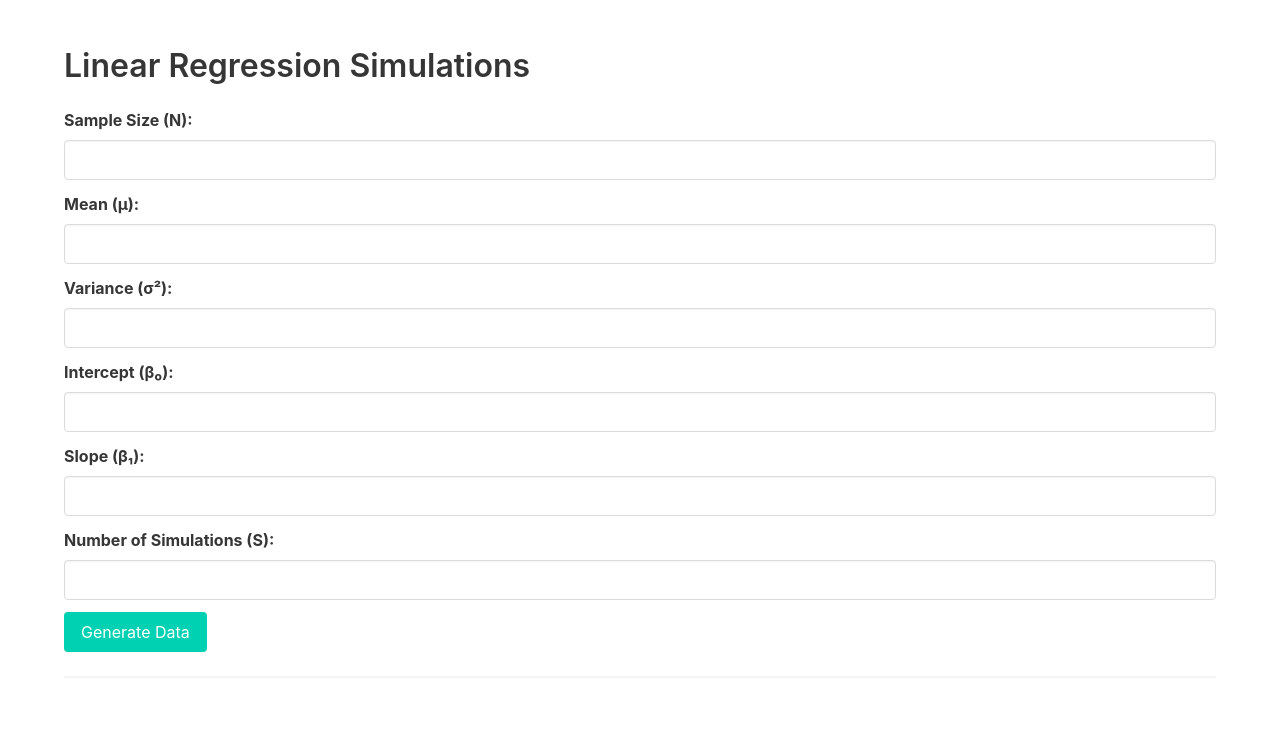
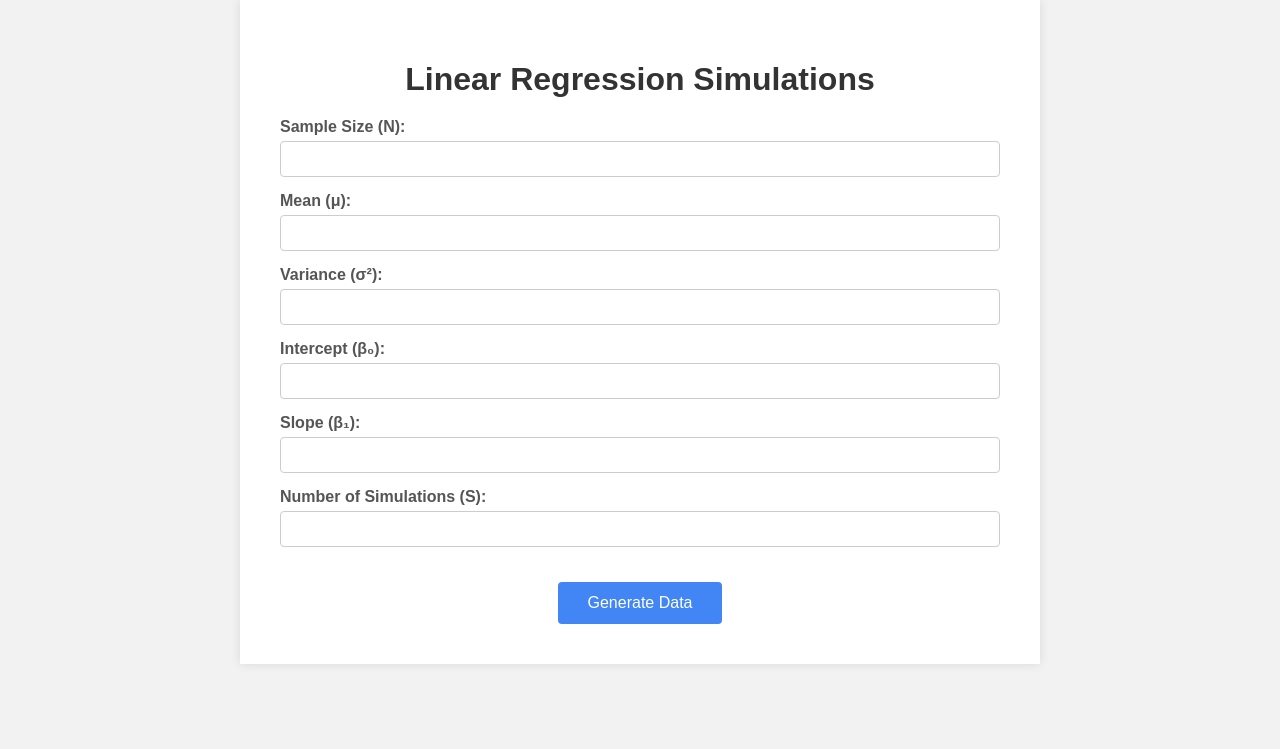
Before and after one commit to ame0101/alfonsoa-assignment-7, a Flask app: page / in a window 1280 px wide. Shown: the top 749 px of the page. Run offline with Flask 3, Linux system fonts and the light colour scheme.

Commit message:
Update index.html

```diff
--- a/templates/index.html
+++ b/templates/index.html
@@ -2,115 +2,176 @@
 <html lang="en">
 <head>
     <meta charset="UTF-8">
-    <meta name="viewport" content="width=device-width, initial-scale=1.0">
-    <title>Linear Regression Simulations</title>
-    <link rel="stylesheet" href="https://cdn.jsdelivr.net/npm/bulma@0.9.3/css/bulma.min.css">
+    <title>Linear Regression Hypothesis Testing and Confidence Intervals</title>
+    <style>
+        body {
+            font-family: Arial, sans-serif;
+            background-color: #f2f2f2;
+            margin: 0;
+            padding: 0;
+        }
+        .container {
+            width: 800px;
+            max-width: 95%;
+            margin: 0 auto;
+            text-align: center;
+            background-color: #fff;
+            padding: 40px;
+            box-sizing: border-box;
+            box-shadow: 0 0 10px rgba(0, 0, 0, 0.1);
+        }
+        h1, h2, h3 {
+            color: #333;
+            margin-bottom: 20px;
+        }
+        form {
+            margin-top: 20px;
+        }
+        .form-group {
+            margin: 15px 0;
+            text-align: left;
+        }
+        label {
+            display: block;
+            font-weight: bold;
+            margin-bottom: 5px;
+            color: #555;
+        }
+        input[type="number"],
+        select {
+            width: 100%;
+            padding: 8px;
+            font-size: 16px;
+            box-sizing: border-box;
+            border: 1px solid #ccc;
+            border-radius: 4px;
+        }
+        button {
+            margin-top: 20px;
+            padding: 12px 30px;
+            font-size: 16px;
+            background-color: #4285F4;
+            color: #fff;
+            border: none;
+            border-radius: 4px;
+            cursor: pointer;
+        }
+        button:hover {
+            background-color: #3071E8;
+        }
+        hr {
+            margin: 40px 0;
+            border: none;
+            height: 1px;
+            background-color: #ddd;
+        }
+        .result-section {
+            margin-top: 40px;
+        }
+        img {
+            max-width: 100%;
+            height: auto;
+            margin-top: 20px;
+            border: 1px solid #ddd;
+        }
+        p {
+            color: #333;
+            font-size: 16px;
+            margin: 10px 0;
+        }
+        .footer {
+            margin-top: 60px;
+            color: #888;
+            font-size: 14px;
+        }
+    </style>
 </head>
 <body>
-    <section class="section">
     <div class="container">
-            <h1 class="title">Linear Regression Simulations</h1>
-            <form action="/" method="POST">
-                <div class="field">
-                    <label class="label" for="N">Sample Size (N):</label>
-                    <div class="control">
-                        <input class="input" type="number" id="N" name="N" required>
+        <h1>Linear Regression Simulations</h1>
+
+        <!-- Data Generation Form -->
+        <form method="POST" action="/generate">
+            <div class="form-group">
+                <label for="N">Sample Size (N):</label>
+                <input type="number" id="N" name="N" required>
             </div>
+
+            <div class="form-group">
+                <label for="mu">Mean (μ):</label>
+                <input type="number" step="any" id="mu" name="mu" required>
             </div>
-                <div class="field">
-                    <label class="label" for="mu">Mean (μ):</label>
-                    <div class="control">
-                        <input class="input" type="number" step="any" id="mu" name="mu" required>
+
+            <div class="form-group">
+                <label for="sigma2">Variance (σ²):</label>
+                <input type="number" step="any" id="sigma2" name="sigma2" required>
             </div>
+
+            <div class="form-group">
+                <label for="beta0">Intercept (β₀):</label>
+                <input type="number" step="any" id="beta0" name="beta0" required>
             </div>
-                <div class="field">
-                    <label class="label" for="sigma2">Variance (σ²):</label>
-                    <div class="control">
-                        <input class="input" type="number" step="any" id="sigma2" name="sigma2" required>
+
+            <div class="form-group">
+                <label for="beta1">Slope (β₁):</label>
+                <input type="number" step="any" id="beta1" name="beta1" required>
             </div>
+
+            <div class="form-group">
+                <label for="S">Number of Simulations (S):</label>
+                <input type="number" id="S" name="S" required>
             </div>
-                <div class="field">
-                    <label class="label" for="beta0">Intercept (β₀):</label>
-                    <div class="control">
-                        <input class="input" type="number" step="any" id="beta0" name="beta0" required>
-                    </div>
-                </div>
-                <div class="field">
-                    <label class="label" for="beta1">Slope (β₁):</label>
-                    <div class="control">
-                        <input class="input" type="number" step="any" id="beta1" name="beta1" required>
-                    </div>
-                </div>
-                <div class="field">
-                    <label class="label" for="S">Number of Simulations (S):</label>
-                    <div class="control">
-                        <input class="input" type="number" id="S" name="S" required>
-                    </div>
-                </div>
-                <div class="field">
-                    <div class="control">
-                        <button class="button is-primary" type="submit">Generate Data</button>
-                    </div>
-                </div>
+
+            <button type="submit">Generate Data</button>
         </form>
+
+        {% if plot1 %}
             <hr>
-            {% if plot1 %}
-            <div class="section">
-                <h2 class="subtitle">Data Generation Results</h2>
-                <div class="columns">
-                    <div class="column">
-                        <h3 class="subtitle is-5">Scatter Plot with Regression Line</h3>
+            <div class="result-section">
+                <h2>Data Generation Results</h2>
+
+                <h3>Scatter Plot with Regression Line</h3>
                 <img src="{{ url_for('static', filename='plot1.png') }}" alt="Regression Plot">
-                    </div>
-                    <div class="column">
-                        <h3 class="subtitle is-5">Histogram of Slopes and Intercepts</h3>
+
+                <h3>Histogram of Slopes and Intercepts</h3>
                 <img src="{{ url_for('static', filename='plot2.png') }}" alt="Histogram Plot">
+
                 {% if slope_extreme is defined and slope_extreme is not none %}
                     <p><strong>Proportion of slopes more extreme than observed slope:</strong> {{ slope_extreme | round(4) }}</p>
                 {% endif %}
                 {% if intercept_extreme is defined and intercept_extreme is not none %}
                     <p><strong>Proportion of intercepts more extreme than observed intercept:</strong> {{ intercept_extreme | round(4) }}</p>
                 {% endif %}
-                    </div>
-                </div>
-            </div>
-            <hr>
-            <div class="section">
-                <h2 class="subtitle">Hypothesis Testing</h2>
-                <form action="/hypothesis_test" method="POST">
-                    <div class="field">
-                        <label class="label" for="parameter">Parameter to Test:</label>
-                        <div class="control">
-                            <div class="select">
-                                <select id="parameter" name="parameter">
+
+                <!-- Hypothesis Testing Form -->
+                <form method="POST" action="/hypothesis_test">
+                    <h3>Hypothesis Testing</h3>
+                    <div class="form-group">
+                        <label for="parameter_test">Parameter to Test:</label>
+                        <select id="parameter_test" name="parameter">
+                            <option value="" selected>--Select Parameter--</option>
                             <option value="slope">Slope</option>
                             <option value="intercept">Intercept</option>
                         </select>
                     </div>
-                        </div>
-                    </div>
+
                     <p>The null hypothesis will use the parameter value specified during data generation.</p>
-                    <div class="field">
-                        <label class="label" for="test_type">Type of Test:</label>
-                        <div class="control">
-                            <div class="select">
+
+                    <div class="form-group">
+                        <label for="test_type">Type of Test:</label>
                         <select id="test_type" name="test_type">
-                                    <option value="greater">Greater than ( > )</option>
-                                    <option value="less">Less than ( < )</option>
-                                    <option value="not_equal">Not equal to ( ≠ )</option>
+                            <option value="">--Select Test Type--</option>
+                            <option value=">">Greater than ( > )</option>
+                            <option value="<">Less than ( < )</option>
+                            <option value="!=">Not equal to ( ≠ )</option>
                         </select>
                     </div>
-                        </div>
-                    </div>
-                    <div class="field">
-                        <div class="control">
-                            <button class="button is-primary" type="submit">Run Hypothesis Testing</button>
-                        </div>
-                    </div>
+
+                    <button type="submit">Run Hypothesis Testing</button>
                 </form>
+
                 {% if plot3 %}
-                <div class="section">
-                    <h3 class="subtitle is-5">Hypothesis Testing Results</h3>
+                    <h3>Hypothesis Testing Results</h3>
                     <p><strong>Parameter Tested:</strong> {{ parameter.capitalize() }}</p>
                     <p><strong>Observed {{ parameter.capitalize() }}:</strong> {{ observed_stat | round(4) }}</p>
                     <p><strong>Hypothesized Value (H₀):</strong> {{ hypothesized_value }}</p>
@@ -119,54 +180,43 @@
                         <p><strong>{{ fun_message }}</strong></p>
                     {% endif %}
                     <img src="{{ url_for('static', filename='plot3.png') }}" alt="Hypothesis Testing Plot">
-                </div>
                 {% endif %}
-            </div>
-            <hr>
-            <div class="section">
-                <h2 class="subtitle">Confidence Intervals</h2>
-                <form action="/confidence_interval" method="POST">
-                    <div class="field">
-                        <label class="label" for="parameter">Parameter for Confidence Interval:</label>
-                        <div class="control">
-                            <div class="select">
-                                <select id="parameter" name="parameter">
+
+                <!-- Confidence Interval Form -->
+                <h3>Confidence Intervals</h3>
+                <form method="POST" action="/confidence_interval">
+                    <div class="form-group">
+                        <label for="parameter_ci">Parameter for Confidence Interval:</label>
+                        <select id="parameter_ci" name="parameter">
+                            <option value="" selected>--Select Parameter--</option>
                             <option value="slope">Slope</option>
                             <option value="intercept">Intercept</option>
                         </select>
                     </div>
-                        </div>
-                    </div>
-                    <div class="field">
-                        <label class="label" for="confidence_level">Confidence Level (%):</label>
-                        <div class="control">
-                            <div class="select">
+
+                    <div class="form-group">
+                        <label for="confidence_level">Confidence Level (%):</label>
                         <select id="confidence_level" name="confidence_level">
+                            <option value="">--Select Confidence Level--</option>
                             <option value="90">90%</option>
                             <option value="95">95%</option>
                             <option value="99">99%</option>
                         </select>
                     </div>
-                        </div>
-                    </div>
-                    <div class="field">
-                        <div class="control">
-                            <button class="button is-primary" type="submit">Calculate Confidence Interval</button>
-                        </div>
-                    </div>
+
+                    <button type="submit">Calculate Confidence Interval</button>
                 </form>
+
                 {% if plot4 %}
-                <div class="section">
-                    <h3 class="subtitle is-5">Confidence Interval Results</h3>
+                    <h3>Confidence Interval Results</h3>
                     <p><strong>{{ confidence_level }}% Confidence Interval for {{ parameter.capitalize() }}:</strong> [{{ ci_lower | round(4) }}, {{ ci_upper | round(4) }}]</p>
                     <p><strong>Mean Estimate:</strong> {{ mean_estimate | round(4) }}</p>
                     <p><strong>Confidence Interval Includes True Parameter:</strong> {{ includes_true }}</p>
                     <img src="{{ url_for('static', filename='plot4.png') }}" alt="Confidence Interval Plot">
+                {% endif %}
+
             </div>
         {% endif %}
     </div>
-            {% endif %}
-        </div>
-    </section>
 </body>
 </html>
```
Lines whose indentation alone changed are shown as unchanged.
